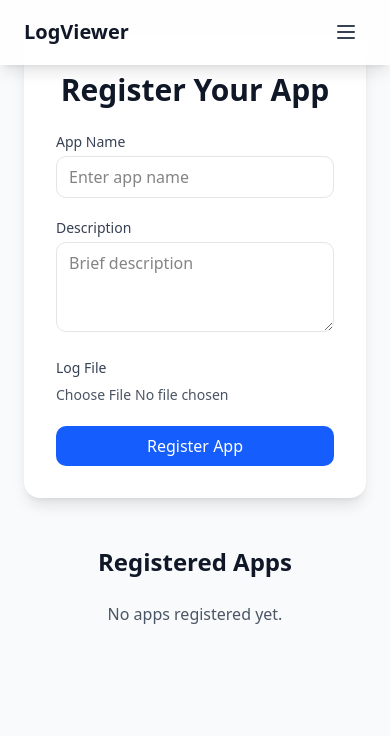
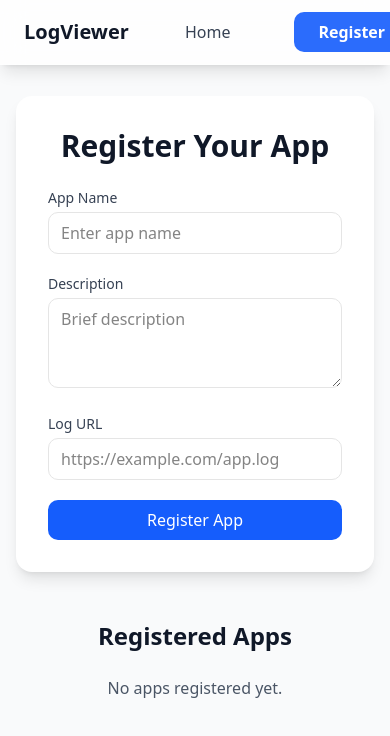
Before and after one commit to moiz2405/logViewer, a Next.js app in the folder frontend/: page /dashboard in a window 390 px wide. Shown: the top 736 px of the page. Built offline with nearby package versions, Linux system fonts and the light colour scheme.

Commit message:
added frontend

```diff
--- a/frontend/app/components/common/navbar.tsx
+++ b/frontend/app/components/common/navbar.tsx
@@ -1,9 +1,12 @@
 'use client'
 
 import { useState } from 'react'
+import { useRouter, usePathname } from 'next/navigation'
+import Link from 'next/link'
 
 export default function Navbar() {
-    const [isOpen, setIsOpen] = useState(false)
+  const router = useRouter()
+  const pathname = usePathname()
 
   return (
     <nav className="fixed top-0 left-0 right-0 z-50 backdrop-blur-md bg-white/80 border-b border-white/20 shadow-lg">
@@ -11,83 +14,45 @@ export default function Navbar() {
         <div className="flex items-center justify-between h-16">
           {/* Logo */}
           <div className="flex-shrink-0">
-                        <h1 className="text-xl font-bold text-gray-900 hover:text-blue-600 transition-colors duration-200 cursor-pointer">
+            <button
+              onClick={() => router.push('/')}
+              className="text-xl font-bold text-gray-900 hover:text-blue-600 transition-colors duration-200 cursor-pointer"
+            >
               LogViewer
-                        </h1>
+            </button>
           </div>
 
           {/* Desktop Navigation */}
-                    <div className="hidden md:block">
+          <div>
             <div className="ml-10 flex items-baseline space-x-8">
-                            <a
-                                href="#"
+              {/* Show Home only if NOT on "/" */}
+              {pathname !== '/' && (
+                <Link
+                  href="/"
                   className="relative px-4 py-2 text-gray-700 hover:text-blue-600 font-medium transition-all duration-300 group"
                 >
                   Home
                   <span className="absolute bottom-0 left-0 w-0 h-0.5 bg-blue-600 transition-all duration-300 group-hover:w-full"></span>
-                            </a>
+                </Link>
+              )}
 
-                            <a
-                                href="#"
+              {/* Show Dashboard only if NOT on "/dashboard" */}
+              {pathname !== '/dashboard' && (
+                <Link
+                  href="/dashboard"
                   className="relative px-4 py-2 text-gray-700 hover:text-blue-600 font-medium transition-all duration-300 group"
                 >
                   Dashboard
                   <span className="absolute bottom-0 left-0 w-0 h-0.5 bg-blue-600 transition-all duration-300 group-hover:w-full"></span>
-                            </a>
+                </Link>
+              )}
 
               {/* CTA Button */}
-                            <button className="ml-4 bg-blue-600/90 hover:bg-blue-700 text-white font-semibold px-6 py-2 rounded-lg transition-all duration-300 hover:shadow-lg hover:scale-105 backdrop-blur-sm">
-                                Analyze Logs
-                            </button>
-                        </div>
-                    </div>
-
-                    {/* Mobile menu button */}
-                    <div className="md:hidden">
               <button
-                            onClick={() => setIsOpen(!isOpen)}
-                            className="inline-flex items-center justify-center p-2 rounded-md text-gray-700 hover:text-blue-600 hover:bg-white/20 transition-all duration-200"
+                onClick={() => router.push('/register')}
+                className="ml-4 bg-blue-600/90 hover:bg-blue-700 text-white font-semibold px-6 py-2 rounded-lg transition-all duration-300 hover:shadow-lg hover:scale-105 backdrop-blur-sm"
               >
-                            <svg
-                                className={`${isOpen ? 'hidden' : 'block'} h-6 w-6 transition-transform duration-200`}
-                                stroke="currentColor"
-                                fill="none"
-                                viewBox="0 0 24 24"
-                            >
-                                <path strokeLinecap="round" strokeLinejoin="round" strokeWidth={2} d="M4 6h16M4 12h16M4 18h16" />
-                            </svg>
-                            <svg
-                                className={`${isOpen ? 'block' : 'hidden'} h-6 w-6 transition-transform duration-200`}
-                                stroke="currentColor"
-                                fill="none"
-                                viewBox="0 0 24 24"
-                            >
-                                <path strokeLinecap="round" strokeLinejoin="round" strokeWidth={2} d="M6 18L18 6M6 6l12 12" />
-                            </svg>
-                        </button>
-                    </div>
-                </div>
-
-                {/* Mobile Navigation Menu */}
-                <div className={`md:hidden transition-all duration-300 ease-in-out ${isOpen ? 'max-h-48 opacity-100' : 'max-h-0 opacity-0'} overflow-hidden`}>
-                    <div className="px-2 pt-2 pb-3 space-y-1 backdrop-blur-md bg-white/70 rounded-lg mt-2 border border-white/30">
-                        <a
-                            href="#"
-                            className="block px-4 py-3 text-gray-700 hover:text-blue-600 hover:bg-white/40 rounded-md font-medium transition-all duration-200"
-                        >
-                            Home
-                        </a>
-
-                        <a
-                            href="#"
-                            className="block px-4 py-3 text-gray-700 hover:text-blue-600 hover:bg-white/40 rounded-md font-medium transition-all duration-200"
-                        >
-                            Dashboard
-                        </a>
-
-                        <div className="px-4 pt-2">
-                            <button className="w-full bg-blue-600/90 hover:bg-blue-700 text-white font-semibold px-6 py-3 rounded-lg transition-all duration-300 hover:shadow-lg backdrop-blur-sm">
-                                Analyze Logs
+                Register
               </button>
             </div>
           </div>
--- a/frontend/app/components/dashboard/addApp.tsx
+++ b/frontend/app/components/dashboard/addApp.tsx
@@ -2,19 +2,24 @@
 import { useState } from "react";
 
 type AddAppProps = {
-  onAppRegistered: (app: { id: number; appName: string; description: string }) => void;
+  onAppRegistered: (app: {
+    id: number;
+    appName: string;
+    description: string;
+    logUrl: string;
+  }) => void;
 };
 
 export default function AddApp({ onAppRegistered }: AddAppProps) {
   const [appName, setAppName] = useState("");
   const [description, setDescription] = useState("");
-  const [logFile, setLogFile] = useState<File | null>(null);
+  const [logUrl, setLogUrl] = useState("");
   const [loading, setLoading] = useState(false);
 
   const handleSubmit = async (e: React.FormEvent) => {
     e.preventDefault();
-    if (!appName || !description || !logFile) {
-      alert("Please fill all fields and upload a log file.");
+    if (!appName || !description || !logUrl) {
+      alert("Please fill all fields including the log URL.");
       return;
     }
 
@@ -22,16 +27,17 @@ export default function AddApp({ onAppRegistered }: AddAppProps) {
       id: Date.now(),
       appName,
       description,
+      logUrl,
     };
 
     try {
       setLoading(true);
-      // TODO: send to backend `/api/apps` with formData
+      // TODO: send to backend `/api/apps` with JSON
       onAppRegistered(newApp);
 
       setAppName("");
       setDescription("");
-      setLogFile(null);
+      setLogUrl("");
     } catch (err) {
       console.error(err);
       alert("Error registering app.");
@@ -77,13 +83,14 @@ export default function AddApp({ onAppRegistered }: AddAppProps) {
 
         <div>
           <label className="block text-sm font-medium text-gray-700 mb-1">
-            Log File
+            Log URL
           </label>
           <input
-            type="file"
-            accept=".log,.txt"
-            onChange={(e) => setLogFile(e.target.files?.[0] || null)}
-            className="w-full text-sm text-gray-600"
+            type="url"
+            value={logUrl}
+            onChange={(e) => setLogUrl(e.target.value)}
+            className="w-full border rounded-lg px-3 py-2 focus:outline-none focus:ring-2 focus:ring-blue-500"
+            placeholder="https://example.com/app.log"
             required
           />
         </div>
--- a/frontend/app/components/dashboard/dashboard.tsx
+++ b/frontend/app/components/dashboard/dashboard.tsx
@@ -4,6 +4,7 @@ type App = {
   id: number;
   appName: string;
   description: string;
+  logUrl: string;
 };
 
 type RegisteredAppsProps = {
@@ -29,9 +30,15 @@ export default function Dashboard({ apps }: RegisteredAppsProps) {
               <h4 className="text-lg font-semibold text-gray-800 mb-2">
                 {app.appName}
               </h4>
-              <p className="text-gray-600 text-sm leading-relaxed">
-                {app.description}
-              </p>
+              <p className="text-gray-600 text-sm mb-3">{app.description}</p>
+              <a
+                href={app.logUrl}
+                target="_blank"
+                rel="noopener noreferrer"
+                className="text-blue-600 text-sm font-medium hover:underline"
+              >
+                View Logs
+              </a>
             </div>
           ))}
         </div>
--- a/frontend/app/components/home/hero.tsx
+++ b/frontend/app/components/home/hero.tsx
@@ -5,7 +5,7 @@ import { useRouter } from 'next/navigation'
 export default function Hero() {
     const router = useRouter()
     return (
-        <div className="min-h-screen flex items-center justify-center px-6 lg:px-8">
+        <div className="min-h-screen flex items-center px-2 ">
             <div className="max-w-4xl mx-auto text-center">
                 {/* Main heading */}
                 <h1 className="text-4xl md:text-6xl font-bold text-gray-900 mb-6">
@@ -30,9 +30,6 @@ export default function Hero() {
                     className="bg-blue-600 hover:bg-blue-700 text-white font-semibold py-3 px-8 rounded-lg transition-colors duration-200 shadow-lg hover:shadow-xl">
                         Register Your App
                     </button>
-                    {/* <button className="border-2 border-gray-300 hover:border-gray-400 text-gray-700 font-semibold py-3 px-8 rounded-lg transition-colors duration-200">
-                        View Demo
-                    </button> */}
                 </div>
 
                 {/* Feature highlights */}
--- a/frontend/app/dashboard/page.tsx
+++ b/frontend/app/dashboard/page.tsx
@@ -5,19 +5,29 @@ import AddApp from "../components/dashboard/addApp";
 import RegisteredApps from "../components/dashboard/dashboard";
 
 export default function Page() {
-  const [apps, setApps] = useState<{ id: number; appName: string; description: string }[]>([]);
+  const [apps, setApps] = useState<
+    { id: number; appName: string; description: string }[]
+  >([]);
 
-  const handleAppRegistered = (app: { id: number; appName: string; description: string }) => {
+  const handleAppRegistered = (app: {
+    id: number;
+    appName: string;
+    description: string;
+  }) => {
     setApps((prev) => [app, ...prev]);
   };
 
   return (
-    <div className="min-h-screen bg-gray-50 py-10 px-6 lg:px-8">
-      {/* Pass callback to AddApp so it can push new apps */}
-      <AddApp onAppRegistered={handleAppRegistered} />
+    <div className="min-h-screen bg-gray-50 pt-24 px-4 sm:px-6 lg:px-8">
+      <div className="max-w-4xl w-full mx-auto">
+        {/* AddApp form */}
+        <AddApp onAppRegistered={handleAppRegistered} />
 
-      {/* Pass registered apps down to dashboard */}
-      <RegisteredApps apps={apps} />
+        {/* Registered Apps */}
+        <div className="mt-12">
+          <RegisteredApps apps={apps} />
+        </div>
+      </div>
     </div>
   );
 }
```
Lines whose indentation alone changed are shown as unchanged.
